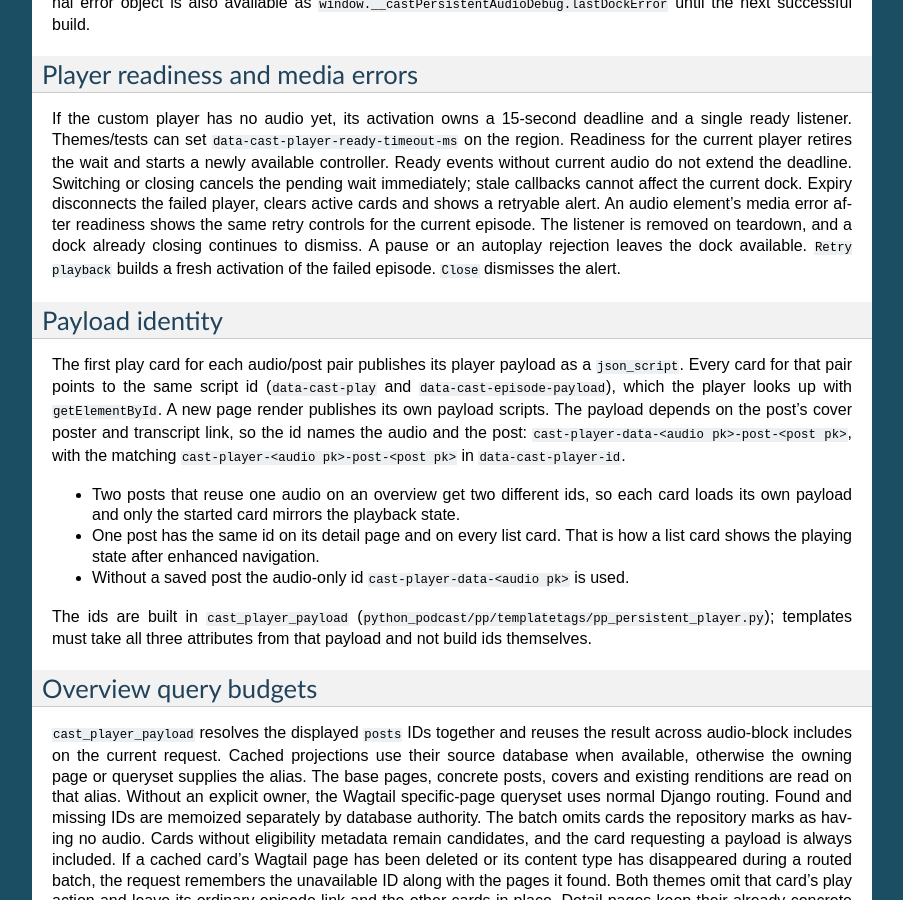
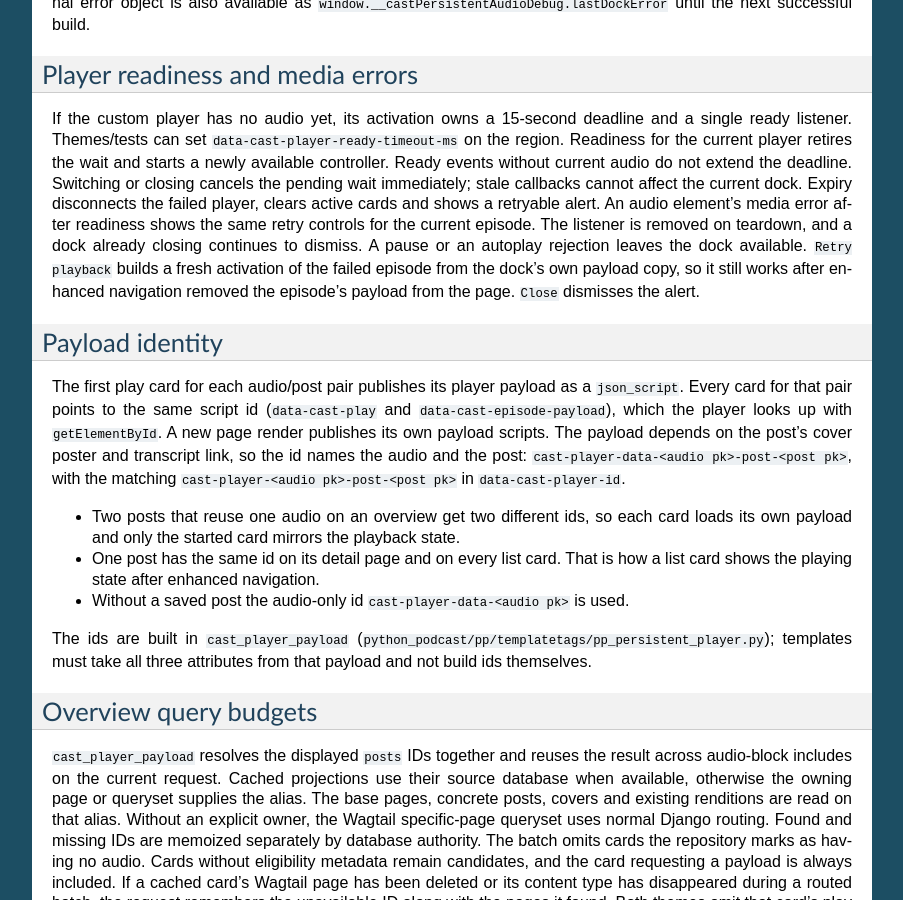
Before and after one commit to ephes/python-podcast, a Sphinx documentation site: the page built from docs/enhanced_navigation.rst, in a window 1280 px wide and 900 px high, scrolled down 2538 px. Shown: the whole window, without its empty margins (198-1101 px from the left). Built offline with Sphinx 7.4.7, drawn with Linux system fonts in a browser that asks for light colours.

Commit message:
Retry failed dock playback from the dock's own payload copy

```diff
--- a/CHANGELOG.rst
+++ b/CHANGELOG.rst
@@ -11,7 +11,8 @@ Unreleased
   sizes before publication.
 
 * Show retry controls when the current dock audio fails to load, and ignore
-  errors from retired audio elements.
+  errors from retired audio elements. Retry rebuilds the failed episode from
+  the dock's own payload copy, also after navigating away from its page.
 
 * Wait for the dock's own exit animation or its fallback before dismissing the
   player and restoring focus.
--- a/docs/enhanced_navigation.rst
+++ b/docs/enhanced_navigation.rst
@@ -174,7 +174,9 @@ alert. An audio element's media error after readiness shows the same retry
 controls for the current episode. The listener is removed on teardown, and a
 dock already closing continues to dismiss. A pause or an autoplay rejection
 leaves the dock available. ``Retry playback`` builds a fresh activation of the
-failed episode. ``Close`` dismisses the alert.
+failed episode from the dock's own payload copy, so it still works after
+enhanced navigation removed the episode's payload from the page. ``Close``
+dismisses the alert.
 
 Payload identity
 ----------------
```
Also changed, not shown: python_podcast/static/js/persistent-player.js (+6 -3 lines), python_podcast/static/js/persistent-player.min.js, 1 other file.
